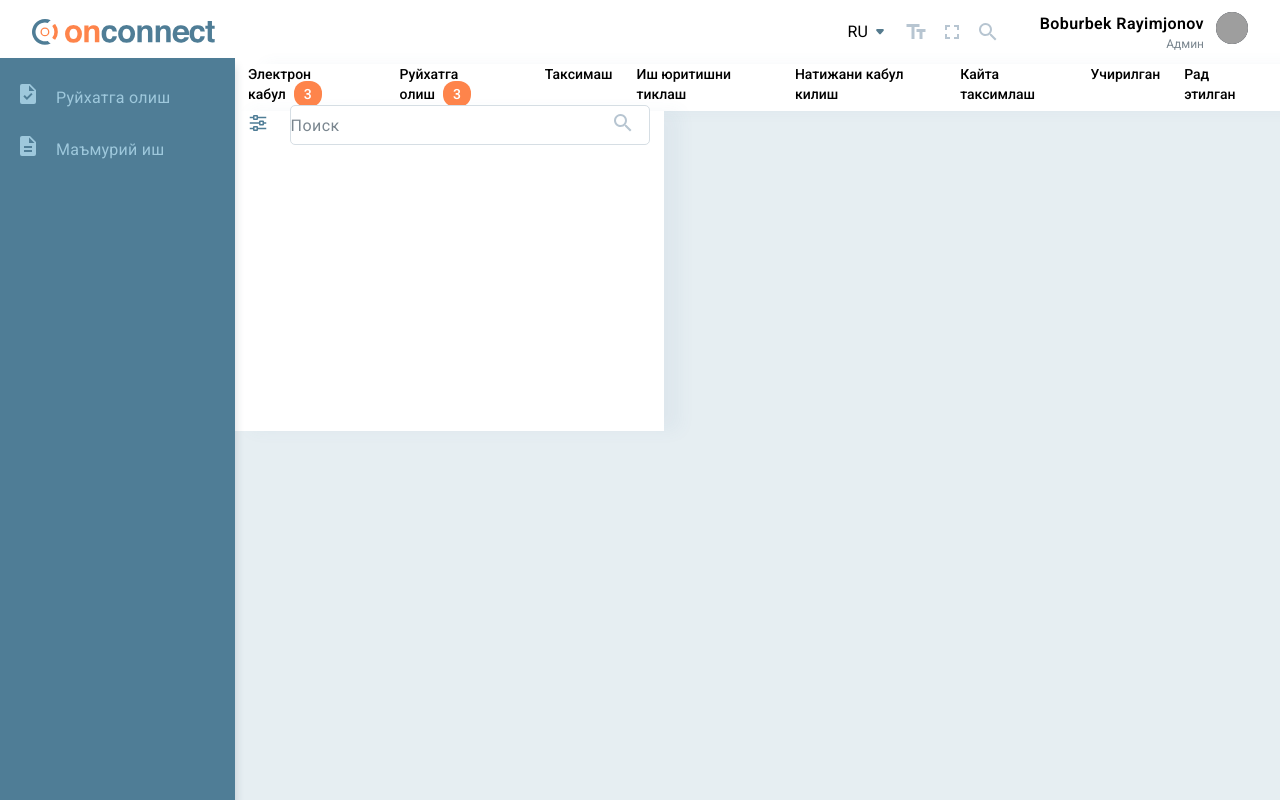
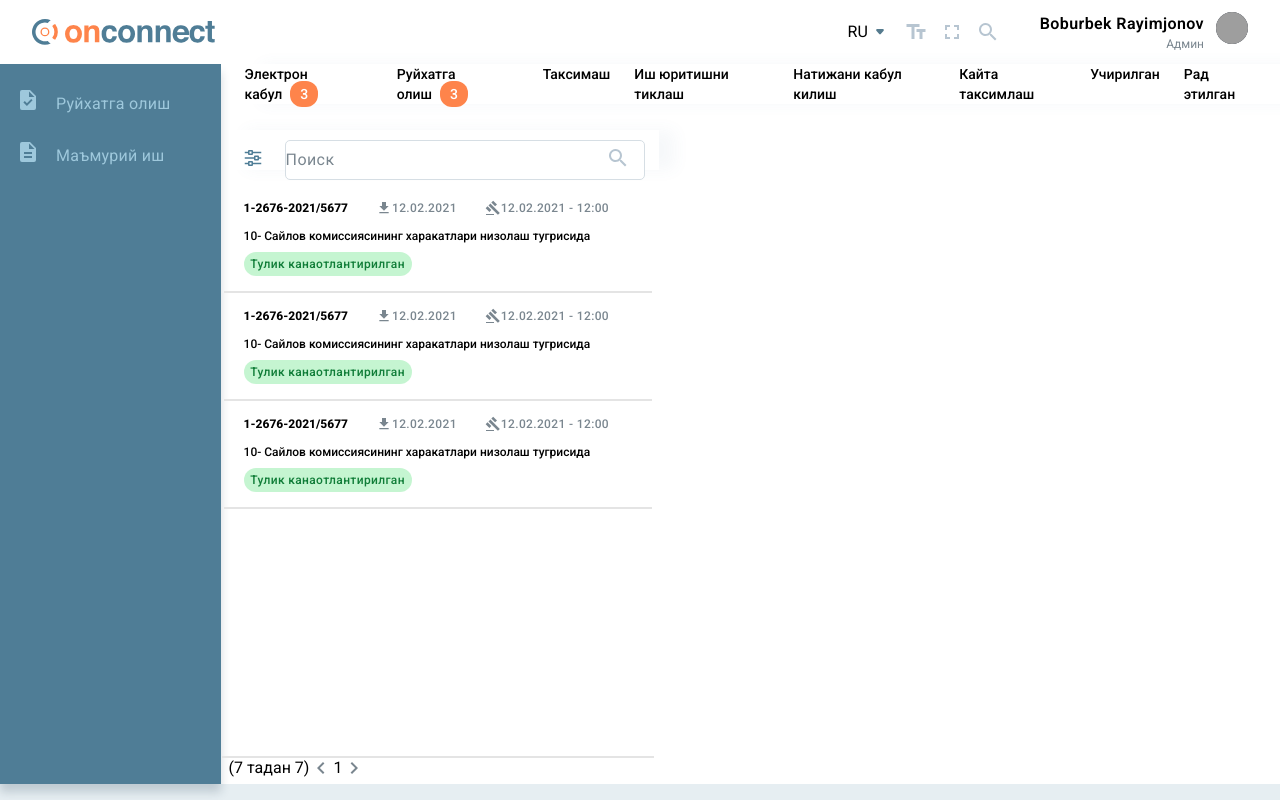
Before and after one commit to mukhriddinkamoljonov/Physics, a React (Create React App) app: page / in a window 1280 px wide. Built offline with nearby package versions, Linux system fonts and the light colour scheme; grey boxes are pictures that could not be loaded.

Commit message:
all changed corrected

```diff
--- a/src/Components/IconType/IconType.js
+++ b/src/Components/IconType/IconType.js
@@ -1,5 +1,5 @@
 import React from "react";
-import { Base, ProductIcon } from "../../assets/images/Iocns";
+import { Base, BolgaIcon, DownIcon, ProductIcon } from "../../assets/images/Iocns";
 
 function IconType({ icon }) {
   switch (icon) {
@@ -7,6 +7,10 @@ function IconType({ icon }) {
       return <Base />;
     case "ProductIcon":
       return <ProductIcon />;
+    case "DownIcon":
+      return <DownIcon />;
+    case "BolgaIcon":
+      return <BolgaIcon />;
     default:
       return null;
   }
--- a/src/Components/MainPage/MainPage.jsx
+++ b/src/Components/MainPage/MainPage.jsx
@@ -6,7 +6,6 @@ const MainPage = () => {
   return (
     <div className="main">
       <Navbar />
-      <Search />
     </div>
   );
 };
--- a/src/Components/Menu/MenuLink.js
+++ b/src/Components/Menu/MenuLink.js
@@ -2,6 +2,7 @@ import React from "react";
 import { useDispatch } from "react-redux";
 import { Link, useLocation } from "react-router-dom";
 import { setCurrenPage } from "../Redux/stored_reducer";
+import Search from "../Search/Search";
 import { MenuData } from "./MenuData";
 
 const MenuLink = () => {
@@ -32,6 +33,8 @@ const MenuLink = () => {
           );
         })}
       </div>
+      <hr />
+      <Search />
     </div>
   );
 };
--- a/src/Components/Navbar/Navbar.jsx
+++ b/src/Components/Navbar/Navbar.jsx
@@ -171,6 +171,7 @@ const Navbar = () => {
             </div>
           </div>
           <hr />
+          <div className="flex">
             <div className="navbar_left ">
               {AllPages?.map((page, i) => {
                 page?.path === pathname && dispatch(setCurrenPage(page));
@@ -185,13 +186,16 @@ const Navbar = () => {
                       <span className="me-1 seact_icon mr-4">
                         <IconType icon={page?.icon} />
                       </span>
-                    <span className="tracking-wide link-text">{page.text}</span>
+                      <span className="tracking-wide link-text">
+                        {page.text}
+                      </span>
                     </Link>
                   </div>
                 );
               })}
             </div>
             <MenuLink />
+          </div>
           <Disclosure.Panel className="sm:hidden">
             <div className="px-2 pt-2 pb-3 space-y-1">
               {navigation.map((item) => (
--- a/src/Components/Search/Search.js
+++ b/src/Components/Search/Search.js
@@ -1,17 +1,55 @@
 import React from "react";
-import { SearchIcon, SettingIcon } from "../../assets/images/Iocns";
+import {
+  NextLeft,
+  NextRight,
+  SearchIcon,
+  SettingIcon,
+} from "../../assets/images/Iocns";
+import IconType from "../IconType/IconType";
+import { SearchData } from "./SearchIcon";
 
 const Search = () => {
   return (
     <div className="search">
       <div className="search-content flex ml-3 ">
-        <p className="setting mr-5">
+        <p className="setting mr-5 mt-4">
           <SettingIcon />
         </p>
         <input type="text" placeholder="Поиск" />
-        <span>
+        <span className="mt-4">
           <SearchIcon />
         </span>
+      </div>
+      <div className="search-content-item">
+        {SearchData.map((item, i) => (
+          <div className="search-content-item-content text-xs font-medium mb-8">
+            <div className="flex">
+              <span className="mr-7 font-bold">{item.number}</span>
+              <div className="flex mr-7">
+                <IconType icon={item.iconDown} />
+                <span className="date">{item.date}</span>
+              </div>{" "}
+              <div className="flex">
+                <IconType icon={item.iconBolga} />
+                <span className="date">{item.endDate}</span>
+              </div>
+            </div>
+            <p className="mt-3">{item.text}</p>
+            <button className="mt-2">{item.buttonTxt}</button>
+            <hr className="line" />
+          </div>
+        ))}
+      </div>
+      <div className="bottom-content flex absolute bottom-0 py-5	">
+        <div className="">
+          <hr className="line2" />
+          <p>(7 тадан 7) </p>
+        </div>
+        <div className="flex">
+          <NextLeft />
+          1
+          <NextRight />
+        </div>
       </div>
     </div>
   );
--- /dev/null
+++ b/src/Components/Search/SearchIcon.js
@@ -0,0 +1,29 @@
+export const SearchData = [
+  {
+    number: "1-2676-2021/5677",
+    date: "12.02.2021",
+    endDate: "12.02.2021 - 12:00",
+    text: "10- Сайлов комиссиясининг харакатлари низолаш тугрисида",
+    buttonTxt: "Тулик канаотлантирилган",
+    iconDown: "DownIcon",
+    iconBolga: "BolgaIcon",
+  },
+  {
+    number: "1-2676-2021/5677",
+    date: "12.02.2021",
+    endDate: "12.02.2021 - 12:00",
+    text: "10- Сайлов комиссиясининг харакатлари низолаш тугрисида",
+    buttonTxt: "Тулик канаотлантирилган",
+    iconDown: "DownIcon",
+    iconBolga: "BolgaIcon",
+  },
+  {
+    number: "1-2676-2021/5677",
+    date: "12.02.2021",
+    endDate: "12.02.2021 - 12:00",
+    text: "10- Сайлов комиссиясининг харакатлари низолаш тугрисида",
+    buttonTxt: "Тулик канаотлантирилган",
+    iconDown: "DownIcon",
+    iconBolga: "BolgaIcon",
+  },
+];
--- a/src/Components/page/universal.scss
+++ b/src/Components/page/universal.scss
@@ -9,12 +9,9 @@
 }
 
 .navbar_left {
-  position: fixed;
   background: #fff;
-  top: 58px;
-  bottom: 0;
   width: 235px;
-  height: 1008px;
+  height: 90vh;
   background: #4f7d96 0% 0% no-repeat padding-box;
   transition: 0.1s !important;
   -webkit-box-shadow: 0px 8px 9px 0px rgba(34, 60, 80, 0.2);
@@ -55,8 +52,8 @@
 }
 
 .menu {
-  margin-left: 15.5em;
-  height: 47px;
+  margin-left: 1.5em;
+  height: 40px;
   box-shadow: 16px 0px 16px #4f7d960d;
   .menu-items {
     // .nav-link {
@@ -89,9 +86,10 @@
 }
 
 .search {
-  margin-left: 14.6em;
+  margin-top: 1.6em;
+  margin-left: -1em;
   width: 430px;
-  height: 40vh;
+  height: 100%;
   background: #ffffff 0% 0% no-repeat padding-box;
   box-shadow: 16px 0px 16px #4f7d960d;
   opacity: 1;
@@ -103,7 +101,7 @@
       border: 1px solid #d6dee4;
       border-radius: 5px;
       opacity: 1;
-      margin-top: -6px;
+      margin-top: 10px;
     }
     ::placeholder {
       font: normal normal normal 12px/16px;
@@ -117,4 +115,42 @@
       margin-left: 365px;
     }
   }
+  .search-content-item {
+    padding: 20px 15px;
+    width: 100%;
+    .search-content-item-content {
+      width: 100%;
+      .date {
+        text-align: left;
+        font: normal normal medium 12px/16px Qanelas;
+        letter-spacing: 0.36px;
+        color: #7a868f;
+        opacity: 1;
+      }
+      button {
+        width: 168px;
+        height: 24px;
+        background: #46df6a4f 0% 0% no-repeat padding-box;
+        border-radius: 16px;
+        opacity: 1;
+        font: normal normal medium 12px/16px Qanelas;
+        letter-spacing: 0.36px;
+        color: #107d38;
+        opacity: 1;
+      }
+      .line {
+        border: 1px solid #e4e4e4;
+        width: 35.7em;
+        margin-left: -20px;
+        position: absolute;
+        margin-top: 15px;
+      }
+    }
+  }
+  .line2 {
+    border: 1px solid #e4e4e4;
+    width: 27em;
+    margin-left: -7px;
+    position: absolute;
+  }
 }
--- a/src/assets/images/Iocns.js
+++ b/src/assets/images/Iocns.js
@@ -630,6 +630,130 @@ function SettingIcon() {
     </svg>
   );
 }
+
+function DownIcon() {
+  return (
+    <svg
+      id="file_download_black_24dp"
+      xmlns="http://www.w3.org/2000/svg"
+      width="16"
+      height="16"
+      viewBox="0 0 16 16"
+    >
+      <path id="Path_882" data-name="Path 882" d="M0,0H16V16H0Z" fill="none" />
+      <path
+        id="Path_883"
+        data-name="Path 883"
+        d="M14.333,7H11.667V3h-4V7H5l4.667,4.667ZM5,13v1.333h9.333V13Z"
+        transform="translate(-1.667 -1)"
+        fill="#7a868f"
+      />
+    </svg>
+  );
+}
+
+function BolgaIcon() {
+  return (
+    <svg
+      id="gavel_black_24dp"
+      xmlns="http://www.w3.org/2000/svg"
+      width="16"
+      height="16"
+      viewBox="0 0 16 16"
+    >
+      <g id="Group_1660" data-name="Group 1660">
+        <rect
+          id="Rectangle_1059"
+          data-name="Rectangle 1059"
+          width="16"
+          height="16"
+          fill="none"
+        />
+      </g>
+      <g
+        id="Group_1662"
+        data-name="Group 1662"
+        transform="translate(0.666 0.666)"
+      >
+        <g id="Group_1661" data-name="Group 1661">
+          <rect
+            id="Rectangle_1060"
+            data-name="Rectangle 1060"
+            width="2.667"
+            height="13.333"
+            transform="translate(2.834 4.714) rotate(-44.968)"
+            fill="#7a868f"
+          />
+          <rect
+            id="Rectangle_1061"
+            data-name="Rectangle 1061"
+            width="2.667"
+            height="5.333"
+            transform="matrix(0.707, -0.707, 0.707, 0.707, 5.658, 1.886)"
+            fill="#7a868f"
+          />
+          <rect
+            id="Rectangle_1062"
+            data-name="Rectangle 1062"
+            width="2.667"
+            height="5.333"
+            transform="translate(0 7.544) rotate(-45)"
+            fill="#7a868f"
+          />
+          <rect
+            id="Rectangle_1063"
+            data-name="Rectangle 1063"
+            width="8"
+            height="1"
+            transform="translate(0.334 13.334)"
+            fill="#7a868f"
+          />
+        </g>
+      </g>
+    </svg>
+  );
+}
+
+function NextLeft() {
+  return (
+    <svg
+      id="navigate_next_black_24dp"
+      xmlns="http://www.w3.org/2000/svg"
+      width="24"
+      height="24"
+      viewBox="0 0 24 24"
+    >
+      <path id="Path_884" data-name="Path 884" d="M24,0H0V24H24Z" fill="none" />
+      <path
+        id="Path_885"
+        data-name="Path 885"
+        d="M14.59,6,16,7.41,11.42,12,16,16.59,14.59,18l-6-6Z"
+        transform="translate(-0.59)"
+        fill="#7a868f"
+      />
+    </svg>
+  );
+}
+
+function NextRight() {
+  return (
+    <svg
+      id="navigate_next_black_24dp"
+      xmlns="http://www.w3.org/2000/svg"
+      width="24"
+      height="24"
+      viewBox="0 0 24 24"
+    >
+      <path id="Path_884" data-name="Path 884" d="M0,0H24V24H0Z" fill="none" />
+      <path
+        id="Path_885"
+        data-name="Path 885"
+        d="M10,6,8.59,7.41,13.17,12,8.59,16.59,10,18l6-6Z"
+        fill="#7a868f"
+      />
+    </svg>
+  );
+}
 export {
   Logo,
   Logo1,
@@ -640,4 +764,8 @@ export {
   Base,
   ProductIcon,
   SettingIcon,
+  DownIcon,
+  BolgaIcon,
+  NextLeft,
+  NextRight,
 };
```
Also changed, not shown: src/assets/images/setting.svg (deleted). Lines whose indentation alone changed are shown as unchanged.
